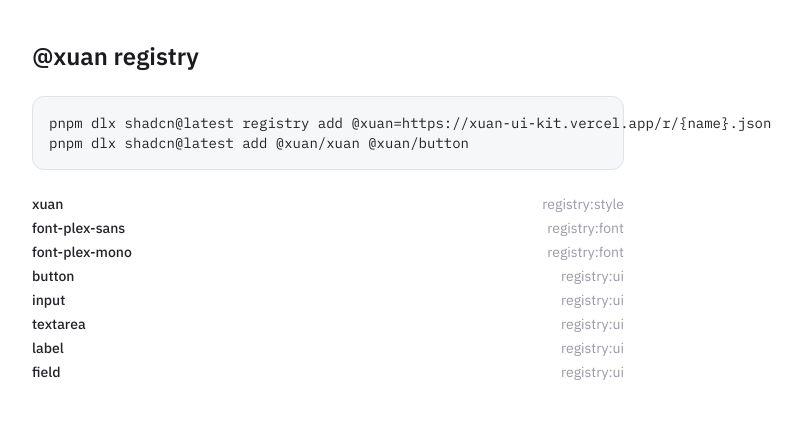
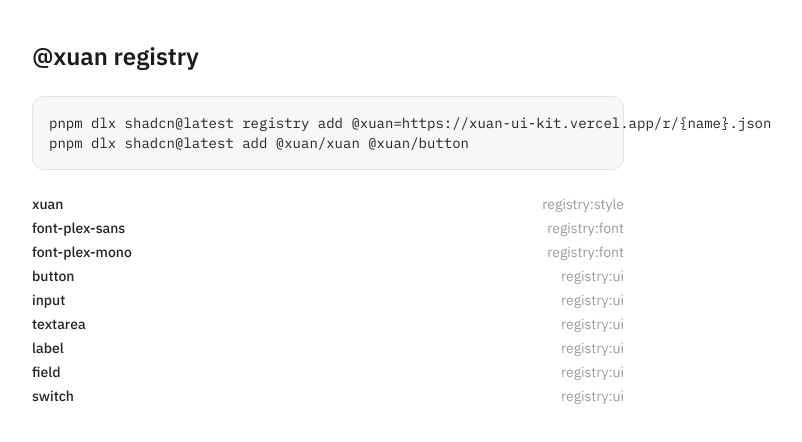
Before and after one commit to xuanvan229/xuan-ui-kit, a Next.js app: page / in a window 1280 px wide. Shown: the top 442 px of the page, without its empty margins (312-1114 px from the left). Built offline with nearby package versions, Linux system fonts and the light colour scheme.

Commit message:
feat(ui): add switch

```diff
--- a/registry.json
+++ b/registry.json
@@ -424,6 +424,24 @@
           "type": "registry:ui"
         }
       ]
+    },
+    {
+      "name": "switch",
+      "type": "registry:ui",
+      "title": "Switch",
+      "description": "36×22 switch with a 16px sliding knob.",
+      "dependencies": [
+        "@base-ui/react"
+      ],
+      "registryDependencies": [
+        "utils"
+      ],
+      "files": [
+        {
+          "path": "registry/xuan/ui/switch.tsx",
+          "type": "registry:ui"
+        }
+      ]
     }
   ]
 }
--- /dev/null
+++ b/registry/xuan/ui/switch.tsx
@@ -0,0 +1,25 @@
+"use client"
+
+import { Switch as SwitchPrimitive } from "@base-ui/react/switch"
+
+import { cn } from "@/lib/utils"
+
+function Switch({ className, ...props }: SwitchPrimitive.Root.Props) {
+  return (
+    <SwitchPrimitive.Root
+      data-slot="switch"
+      className={cn(
+        "peer relative inline-flex h-[22px] w-9 shrink-0 cursor-pointer rounded-full border border-switch-off-line bg-switch-off outline-none transition-control focus-visible:focus-ring data-checked:border-accent-600 data-checked:bg-accent-500 data-disabled:cursor-not-allowed data-disabled:border-disabled-line data-disabled:bg-disabled-bg",
+        className
+      )}
+      {...props}
+    >
+      <SwitchPrimitive.Thumb
+        data-slot="switch-thumb"
+        className="absolute top-0.5 left-0.5 block size-4 rounded-full bg-white shadow-[0_1px_2px_rgb(9_11_11/0.2)] transition-[left] duration-150 ease-out data-checked:left-4 data-disabled:bg-disabled-fill data-disabled:shadow-none"
+      />
+    </SwitchPrimitive.Root>
+  )
+}
+
+export { Switch }
```
Also changed, not shown: 1 other file (tests, documents, lock files or other folders).
